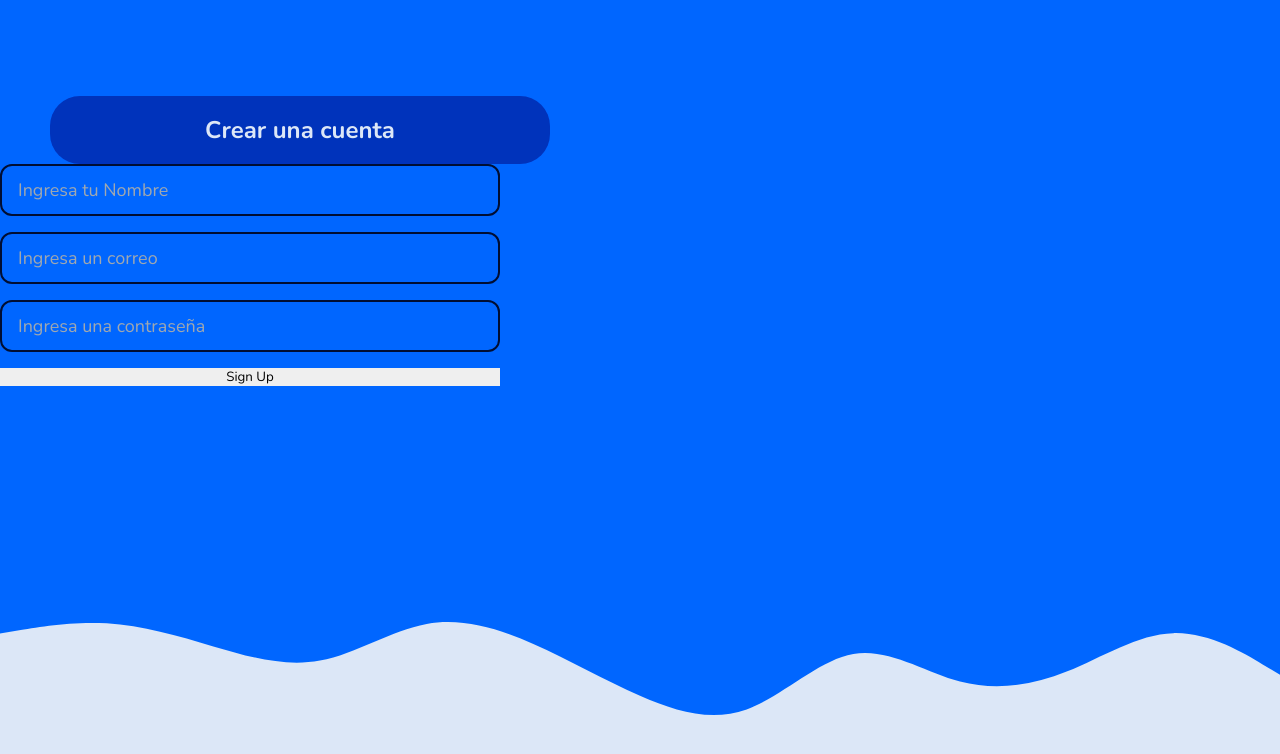
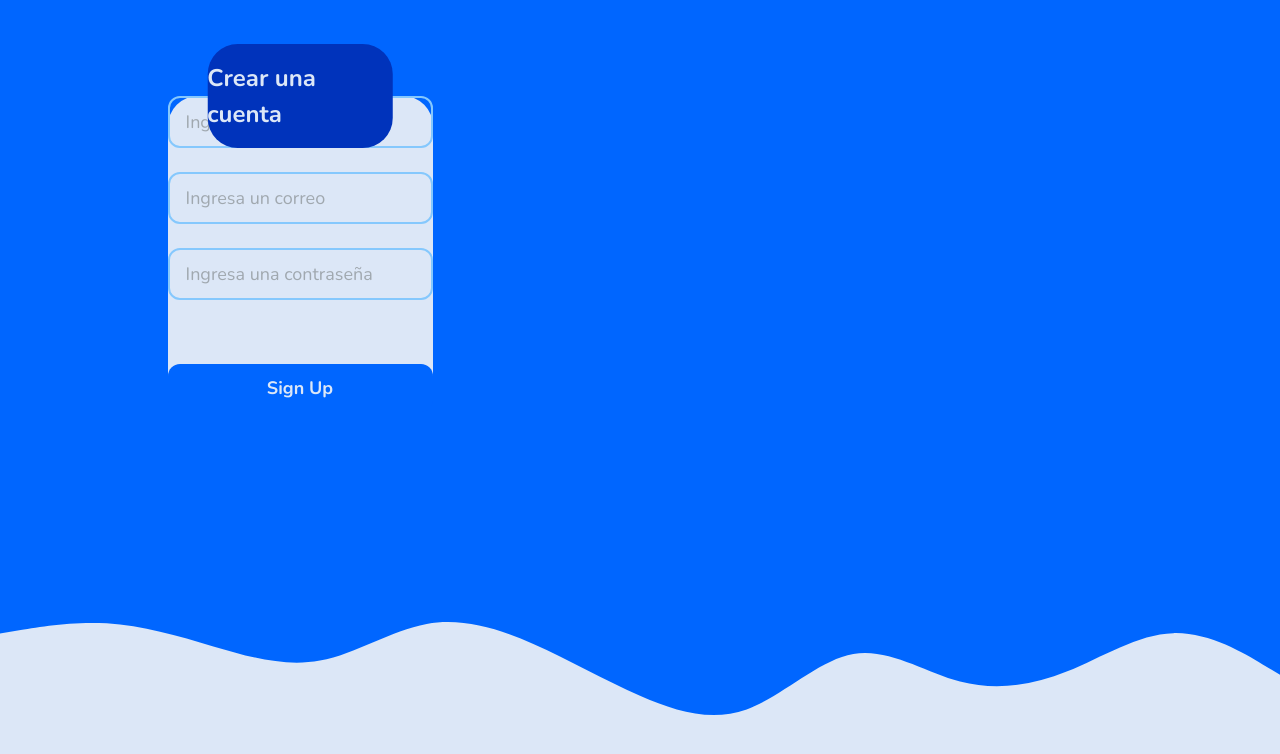
Before and after one commit to StalinAM/easy-money-app, a React (Vite) app: page /signup in a window 1280 px wide. Shown: the top 754 px of the page. Built offline with nearby package versions, Linux system fonts and the light colour scheme; no server answers.

Commit message:
add section style

```diff
--- a/src/routes/SignUp.jsx
+++ b/src/routes/SignUp.jsx
@@ -5,9 +5,17 @@ import { useNavigate } from 'react-router-dom'
 import styled from 'styled-components'
 const Container = styled.section`
   max-width: 600px;
+  display: flex;
+  justify-content: center;
+`
+const Content = styled.div`
+  background-color: ${(props) => props.theme.white};
+  position: relative;
+  border-radius: 30px;
 `
 const Header = styled.header`
-  max-width: 500px;
+  position: absolute;
+  width: 70%;
   background-color: ${(props) => props.theme.lightBlue};
   margin: auto;
   padding: 1rem 0;
@@ -18,15 +26,18 @@ const Header = styled.header`
     color: ${(props) => props.theme.white};
     font-size: ${(props) => props.theme.lFont};
   }
+  right: 50%;
+  transform: translate(50%, -50%);
 `
 const FormC = styled.form`
   display: flex;
   flex-direction: column;
   max-width: 500px;
-  gap: 1rem;
+  gap: 1.5rem;
+  margin: 0 auto;
 `
 const Imput = styled.input`
-  border: 2px solid ${(props) => props.theme.xLightPurple};
+  border: 2px solid ${(props) => props.theme.xLightBlue};
   padding: 0.75rem 1rem;
   border-radius: 12px;
   background: none;
@@ -36,6 +47,15 @@ const Imput = styled.input`
   &::placeholder {
     color: ${(props) => props.theme.gray};
   }
+`
+const SubmitBtn = styled.button`
+  margin-top: 2.5rem;
+  padding: 0.75rem 1rem;
+  border-radius: 12px;
+  color: ${(props) => props.theme.white};
+  font-weight: 700;
+  background-color: ${(props) => props.theme.blue};
+  font-size: ${(props) => props.theme.mFont};
 `
 function SignUp() {
   const [name, setName] = useState('')
@@ -60,6 +80,7 @@ function SignUp() {
   return (
     <main>
       <Container>
+        <Content>
           <Header>
             <h1>Crear una cuenta</h1>
           </Header>
@@ -82,8 +103,9 @@ function SignUp() {
               value={password}
               onChange={(e) => setPassword(e.target.value)}
             />
-          <button type='submit'>Sign Up</button>
+            <SubmitBtn type='submit'>Sign Up</SubmitBtn>
           </FormC>
+        </Content>
       </Container>
     </main>
   )
```
Lines whose indentation alone changed are shown as unchanged.
